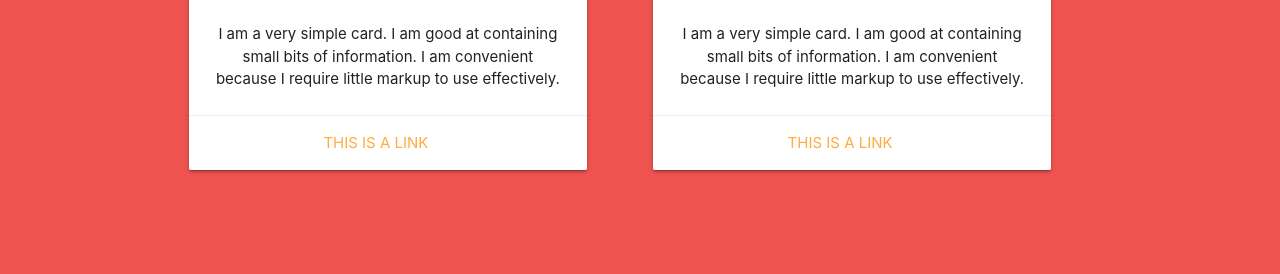
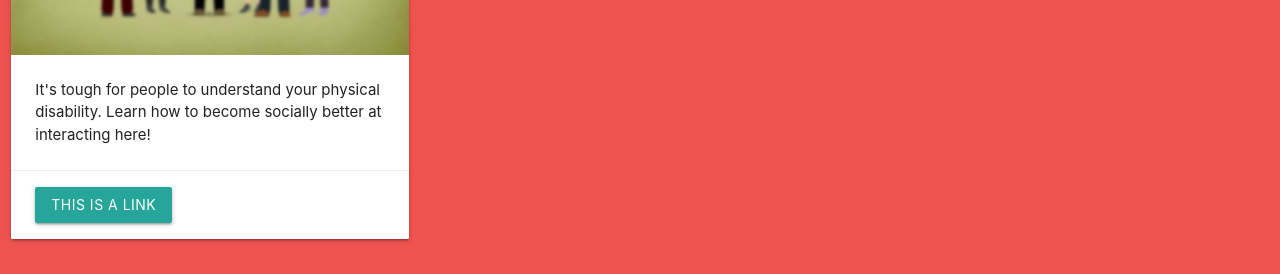
Before and after one commit to DrKakku/SpecialED, a Django app: page /blind/ in a window 1280 px wide. Shown: the part 1003-1277 px from the top of the page. Before the commit the page ends 1176 px from the top, so only its background shows below. Run offline with Django 3.2, Linux system fonts and the light colour scheme; some libraries are stand-ins or nearby versions.

Commit message:
major update

```diff
--- a/hackathon/assistedu/assistedu/settings.py
+++ b/hackathon/assistedu/assistedu/settings.py
@@ -60,6 +60,7 @@ TEMPLATES = [
         'OPTIONS': {
             'context_processors': [
                 'django.template.context_processors.debug',
+                'django.template.context_processors.media',
                 'django.template.context_processors.request',
                 'django.contrib.auth.context_processors.auth',
                 'django.contrib.messages.context_processors.messages',
--- a/hackathon/assistedu/webpage/models.py
+++ b/hackathon/assistedu/webpage/models.py
@@ -5,6 +5,7 @@ class Disability(models.Model):
     description=models.CharField(max_length=200,default='hello')
     pic=models.ImageField(upload_to='Disability/',default='blindkid.jpg')
     myurl = models.URLField(max_length = 200, default='mute.html/')
+    audio=models.FileField(upload_to='media/',default='mute.mp3')
 
     def __str__(self):
         return self.typeof
@@ -12,5 +13,6 @@ class Disability(models.Model):
         return self.myurl
 class Subject(models.Model):
     name=models.CharField(max_length=200)
+    photo=models.ImageField(upload_to='InternalPics/',default='blindkid.jpg')
     def __str__(self):
         return self.name
--- a/hackathon/assistedu/webpage/templates/webpage/blind.html
+++ b/hackathon/assistedu/webpage/templates/webpage/blind.html
@@ -1,20 +1,10 @@
-<!DOCTYPE html>
-<!--[if lt IE 7]>      <html class="no-js lt-ie9 lt-ie8 lt-ie7"> <![endif]-->
-<!--[if IE 7]>         <html class="no-js lt-ie9 lt-ie8"> <![endif]-->
-<!--[if IE 8]>         <html class="no-js lt-ie9"> <![endif]-->
-<!--[if gt IE 8]><!-->
-<html class="no-js">
-<!--<![endif]-->
-
+{% load static %}
+<html>
     <head>
-    <meta charset="utf-8">
-    <meta http-equiv="X-UA-Compatible" content="IE=edge">
-    <title>DareDevil</title>
-    <meta name="description" content="">
-    <!-- Compiled and minified CSS -->
-    <link rel="stylesheet" href="https://cdnjs.cloudflare.com/ajax/libs/materialize/1.0.0/css/materialize.min.css">
-
-
+      <link href="https://fonts.googleapis.com/icon?family=Material+Icons" rel="stylesheet">
+      <link type="text/css" rel="stylesheet" href="/static/webpage/css/materialize.min.css"  media="screen,projection"/>
+      <script type="text/javascript" src="/static/webpage/js/materialize.min.js"></script>
+      <meta name="viewport" content="width=device-width, initial-scale=1.0"/>
     </head>
 
 <body class="red lighten-1">
@@ -29,42 +19,68 @@
     </div>
 
 
-    <div class="center-align">
-        <div id="learn">
         <div class="row" style="width:420px; left:20px; display: inline-block; margin-right: 40px;">
             <div class="col s12 m4" style="width:100%;">
-                    <div class="card-panel hoverable">
-                        <div class="card-image">
-                            <img class="responsive-img" src="DaredivelBg.jpg">
-                            <span class="card-title">Learn Science Facts</span>
-
-
-
+                <div class="card">
+                    <div class="card-image small hoverable">
+                        <img src="{% static 'webpage/img/note.jpg' %}">
+                        <span class="card-title"><h2 style="color: black;">Note Reading</span></h2>
                     </div>
-                        <div class="card-content">
-                            <p>
-                                If You want to learn how the world works and how the nature intracts with us and other things click on me <br> <a href="science.html">Click Here</a> </p>
+                    <div class="card-content hoverable">
+                        <p>Press here to learn how to read the braille of notes and currency!</p>
                     </div>
-
+                    <div class="card-action hoverable">
+                        <a class="waves-effect waves-light btn modal-trigger" href="#modal1">This is a link</a>
                     </div>
                 </div>
             </div>
         </div>
 
+
+  <!-- Modal Structure -->
+  <div id="modal1" class="modal">
+    <div class="modal-content">
+      <h4 style="color: tomato;">Note Reading</h4>
+      <h4>This will guide you to help you recognize the value of the note.</h4>
+      <iframe width="560" height="315" src="https://www.youtube.com/embed/KsYRbFbbwXI"
+      frameborder="0" allow="accelerometer; autoplay; encrypted-media; gyroscope; picture-in-picture" allowfullscreen></iframe>
+    </div>
+    <div class="modal-footer">
+      <a href="#!" class="modal-close waves-effect waves-green btn-flat">Close</a>
+    </div>
+  </div>
+
+
+
+
   <div class="row" style="width:420px; left:20px; display: inline-block; margin-right: 40px;">
     <div class="col s12 m4" style="width:100%;">
         <div class="card">
-                    <div class="card-image">
-                        <img src="images/sample-1.jpg">
-                        <span class="card-title">Card Title</span>
+            <div class="card-image small hoverable">
+                <img src="{% static 'webpage/img/famous.jpg' %}">
+                <span class="card-title"><h2 style="color: white;">Famous Blind people</span></h2>
             </div>
-                    <div class="card-content">
-                        <p>I am a very simple card. I am good at containing small bits of information. I am convenient because I require little markup to use effectively.</p>
+            <div class="card-content hoverable">
+                <p>Press here to learn about famous blind people!</p>
             </div>
-                    <div class="card-action">
-                        <a href="#">This is a link</a>
+            <div class="card-action hoverable">
+                <a class="waves-effect waves-light btn modal-trigger" href="#modal2">This is a link</a>
             </div>
         </div>
+    </div>
+</div>
+
+
+
+        <div id="modal2" class="modal">
+            <div class="modal-content">
+              <h4 style="color: tomato;">Famous blind people</h4>
+              <h4>Learn more about famous blind people who were big revolutionists!</h4>
+              <iframe width="560" height="315" src="https://www.youtube.com/embed/1yRPfyS_LfA" frameborder="0"
+               allow="accelerometer; autoplay; encrypted-media; gyroscope; picture-in-picture" allowfullscreen></iframe>
+            </div>
+            <div class="modal-footer">
+              <a href="#!" class="modal-close waves-effect waves-green btn-flat">Close</a>
             </div>
           </div>
 
@@ -73,31 +89,42 @@
           <div class="row" style="width:420px; left:20px; display: inline-block; margin-right: 40px;">
             <div class="col s12 m4" style="width:100%;">
                 <div class="card">
-                    <div class="card-image">
-                        <img src="images/sample-1.jpg">
-                        <span class="card-title">Card Title</span>
+                    <div class="card-image small hoverable">
+                        <img src="{% static 'webpage/img/social.jpg' %}">
+                        <span class="card-title"><h2 style="color: white;">Social Skills</span></h2>
                     </div>
-                    <div class="card-content">
-                        <p>I am a very simple card. I am good at containing small bits of information. I am convenient because I require little markup to use effectively.</p>
+                    <div class="card-content hoverable">
+                        <p>It's tough for people to understand your physical disability. Learn how to become socially better at  interacting here!</p>
                     </div>
-                    <div class="card-action">
-                        <a href="#">This is a link</a>
+                    <div class="card-action hoverable">
+                        <a class="waves-effect waves-light btn modal-trigger" href="#modal3">This is a link</a>
                     </div>
                 </div>
             </div>
         </div>
+
+        <div id="modal3" class="modal">
+            <div class="modal-content">
+              <h4 style="color: tomato;">Social Skills</h4>
+              <h4>This will guide you become a better social being.</h4>
+              <iframe width="560" height="315" src="https://www.youtube.com/embed/H_m0ESrkQkY" frameborder="0"
+               allow="accelerometer; autoplay; encrypted-media; gyroscope; picture-in-picture" allowfullscreen></iframe>
             </div>
+            <div class="modal-footer">
+              <a href="#!" class="modal-close waves-effect waves-green btn-flat">Close</a>
+            </div>
+          </div>
+
     <audio id="sound" preload="auto">
     <source src="Science.mp3">
 </audio>
 
 
-    <!-- Latest compiled and minified JavaScript -->
-    <script src="https://maxcdn.bootstrapcdn.com/bootstrap/3.3.7/js/bootstrap.min.js" integrity="sha384-Tc5IQib027qvyjSMfHjOMaLkfuWVxZxUPnCJA7l2mCWNIpG9mGCD8wGNIcPD7Txa" crossorigin="anonymous"></script>
-    <!-- Compiled and minified JavaScript -->
-    <script src="https://cdnjs.cloudflare.com/ajax/libs/materialize/1.0.0/js/materialize.min.js"></script>
-    <!-- for hovering feature -->
-    <script type="text/javascript" src="hover.js"></script>
+  <script>document.addEventListener('DOMContentLoaded', function() {
+    var elems = document.querySelectorAll('.modal');
+    var instances = M.Modal.init(elems, options);
+  });</script>
+  <script>  M.AutoInit();</script>
 
 </body>
 
```
Also changed, not shown: hackathon/assistedu/webpage/templates/webpage/home.html (+61 -8 lines), hackathon/assistedu/db.sqlite3, hackathon/assistedu/media/InternalPics/note.jpg (added), hackathon/assistedu/media/InternalPics/note_Hmqhht5.jpg (added), hackathon/assistedu/webpage/migrations/0006_subject_photo.py (added), hackathon/assistedu/webpage/migrations/0007_disability_audio.py (added), hackathon/assistedu/webpage/static/webpage/img/famous.jpg (added), hackathon/assistedu/webpage/static/webpage/img/maths.png (added), hackathon/assistedu/webpage/static/webpage/img/note.jpg (added), hackathon/assistedu/webpage/static/webpage/img/social.jpg (added), 3 other files. Lines whose indentation alone changed are shown as unchanged.
